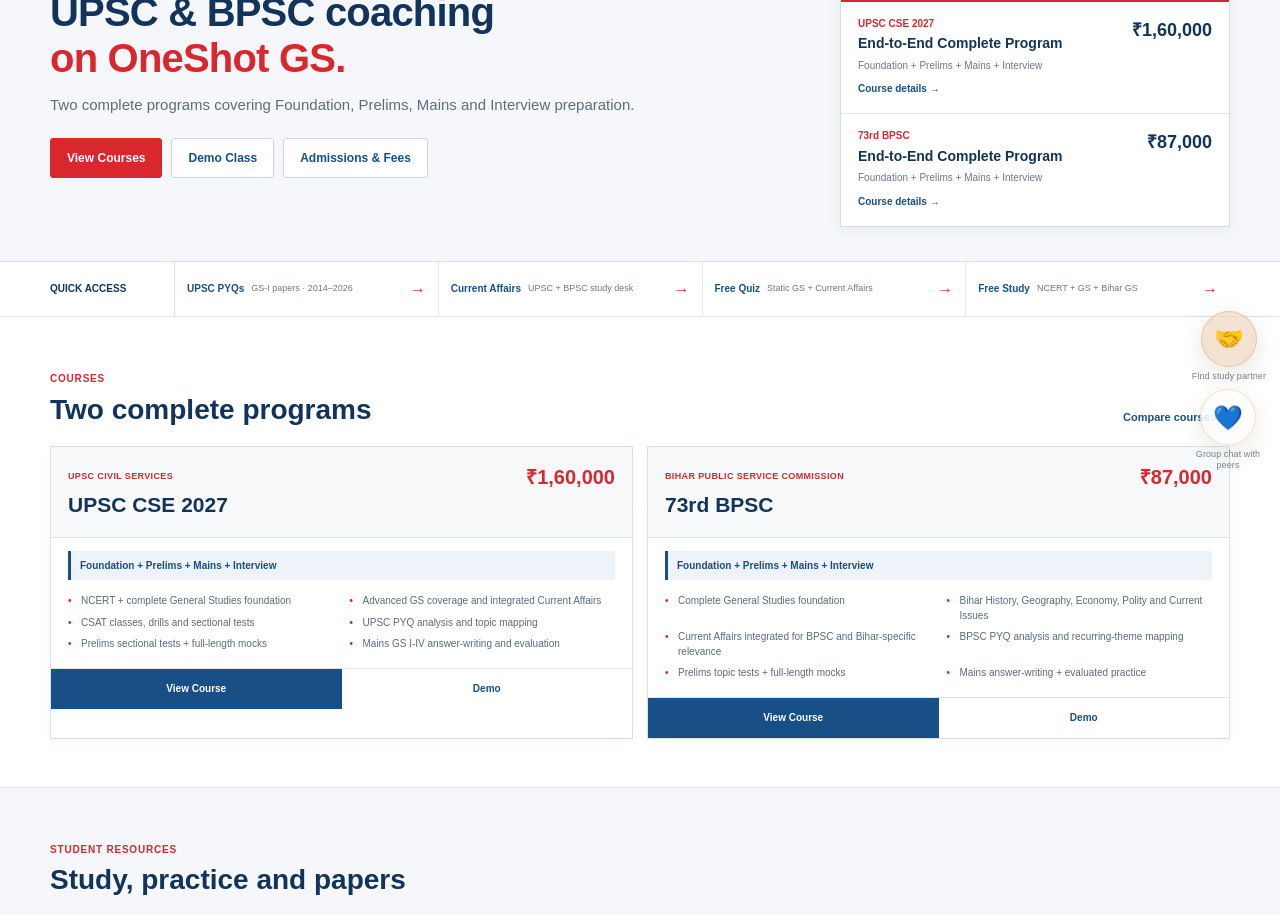
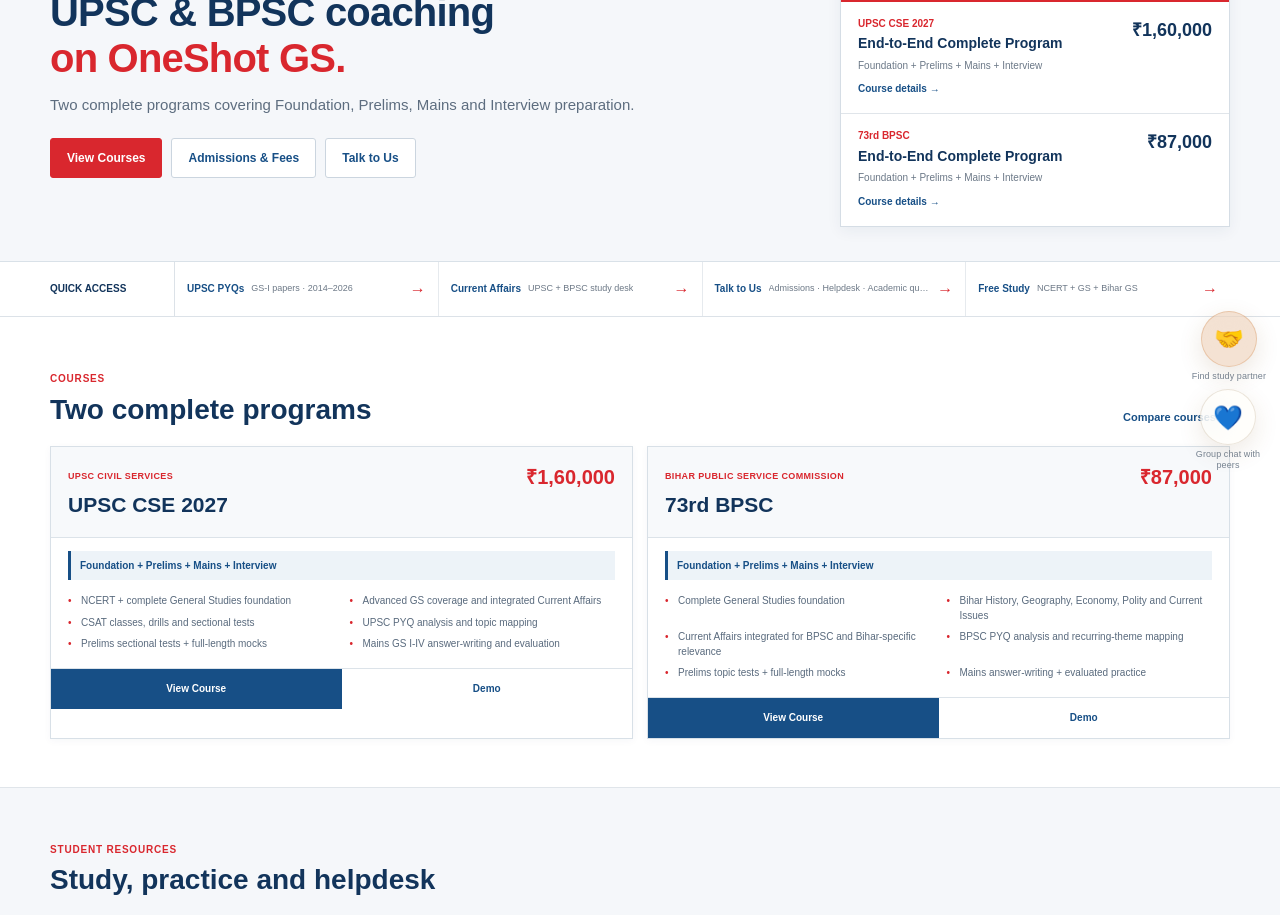
Before and after one commit to gauravanand-sudo/bpsc-current-affairs, a Next.js app: page / in a window 1280 px wide. Shown: the part 260-1175 px from the top of the page. Built offline with nearby package versions, Linux system fonts and the light colour scheme; no server answers.

Commit message:
Add Talk to Us entry points on homepage

```diff
--- a/src/app/page.tsx
+++ b/src/app/page.tsx
@@ -6,7 +6,7 @@
 const QUICK_LINKS = [
   { label: "UPSC PYQs", detail: "GS-I papers · 2014–2026", href: "/pyq" },
   { label: "Current Affairs", detail: "UPSC + BPSC study desk", href: "/ca" },
-  { label: "Free Quiz", detail: "Static GS + Current Affairs", href: "/quizzes" },
+  { label: "Talk to Us", detail: "Admissions · Helpdesk · Academic query", href: "/ask" },
   { label: "Free Study", detail: "NCERT + GS + Bihar GS", href: "/study" },
 ];
 
@@ -15,7 +15,7 @@
   { title: "Current Affairs", copy: "Source-backed Current Affairs desk for UPSC and BPSC preparation.", href: "/ca", tag: "CA" },
   { title: "Free Study", copy: "NCERT, General Studies, Bihar GS and revision resources.", href: "/study", tag: "GS" },
   { title: "Free Quiz", copy: "Current Affairs and static GS practice.", href: "/quizzes", tag: "MCQ" },
-  { title: "Ask Tutor", copy: "UPSC / BPSC concept and study-plan support.", href: "/ask", tag: "ASK" },
+  { title: "Talk to Us", copy: "Admissions, courses, payment help, academic queries and technical support.", href: "/ask", tag: "HELP" },
   { title: "Demo Class", copy: "View the available OneShot GS demo class before enrollment.", href: "/demo", tag: "DEMO" },
 ];
 
@@ -35,8 +35,8 @@
             <p>Two complete programs covering Foundation, Prelims, Mains and Interview preparation.</p>
             <div className={styles.heroActions}>
               <Link href="/courses" className={styles.primary}>View Courses</Link>
-              <Link href="/demo" className={styles.secondary}>Demo Class</Link>
               <Link href="/admissions" className={styles.secondary}>Admissions &amp; Fees</Link>
+              <Link href="/ask" className={styles.secondary}>Talk to Us</Link>
             </div>
           </div>
 
@@ -99,7 +99,7 @@
       <section className={styles.studentSection}>
         <div className={styles.shell}>
           <div className={styles.sectionHead}>
-            <div><span>STUDENT RESOURCES</span><h2>Study, practice and papers</h2></div>
+            <div><span>STUDENT RESOURCES</span><h2>Study, practice and helpdesk</h2></div>
           </div>
           <div className={styles.studentGrid}>
             {RESOURCES.map((item) => (
@@ -133,7 +133,7 @@
       <section className={styles.facultySection}>
         <div className={styles.shell}>
           <div className={styles.sectionHead}>
-            <div><span>FACULTY, MENTORS & GUIDANCE</span><h2>A specialist team for every exam stage</h2></div>
+            <div><span>FACULTY, MENTORS &amp; GUIDANCE</span><h2>A specialist team for every exam stage</h2></div>
             <Link href="/faculty" className={styles.textLink}>View all 13 profiles →</Link>
           </div>
           <div className={styles.facultyGrid}>
```
